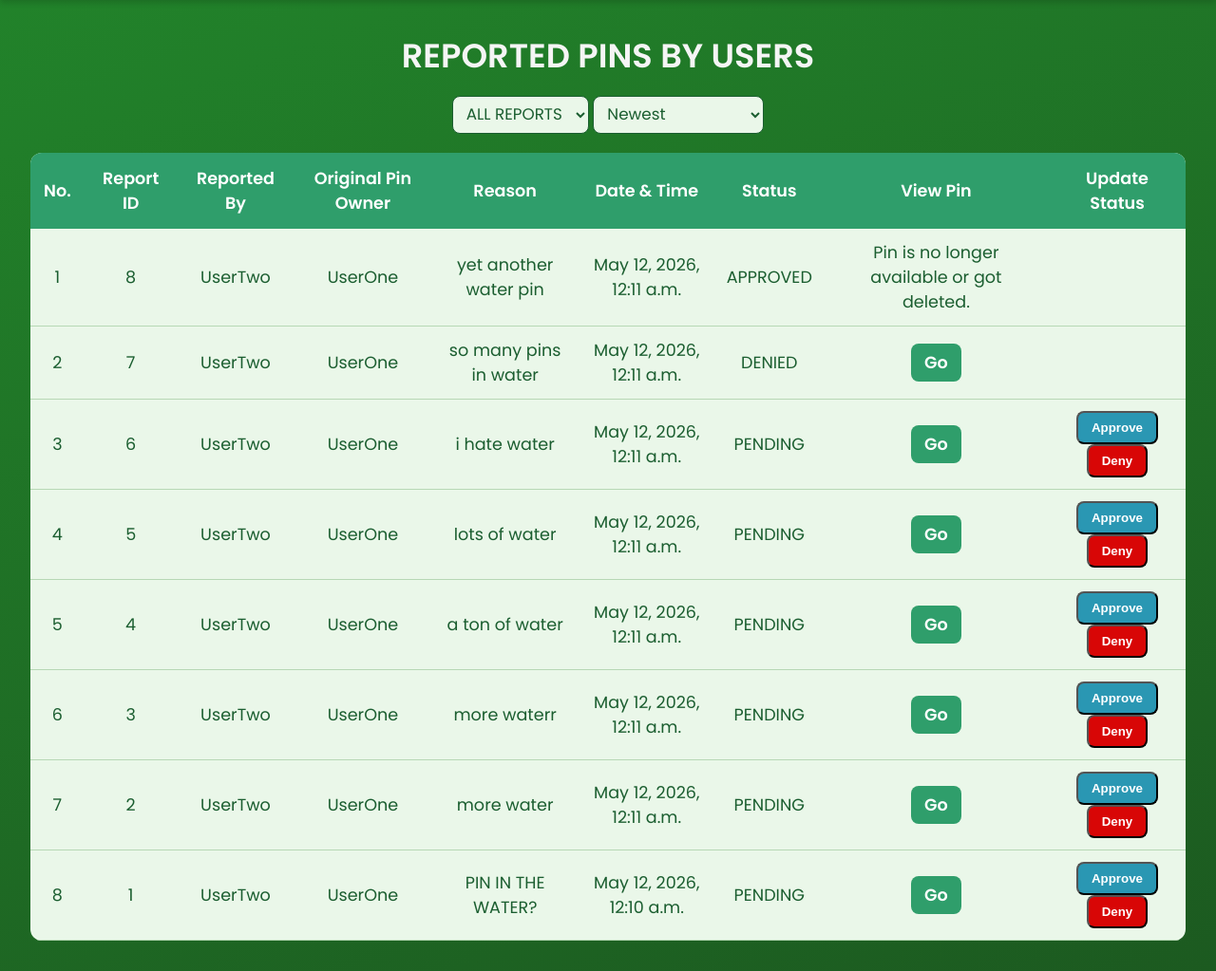
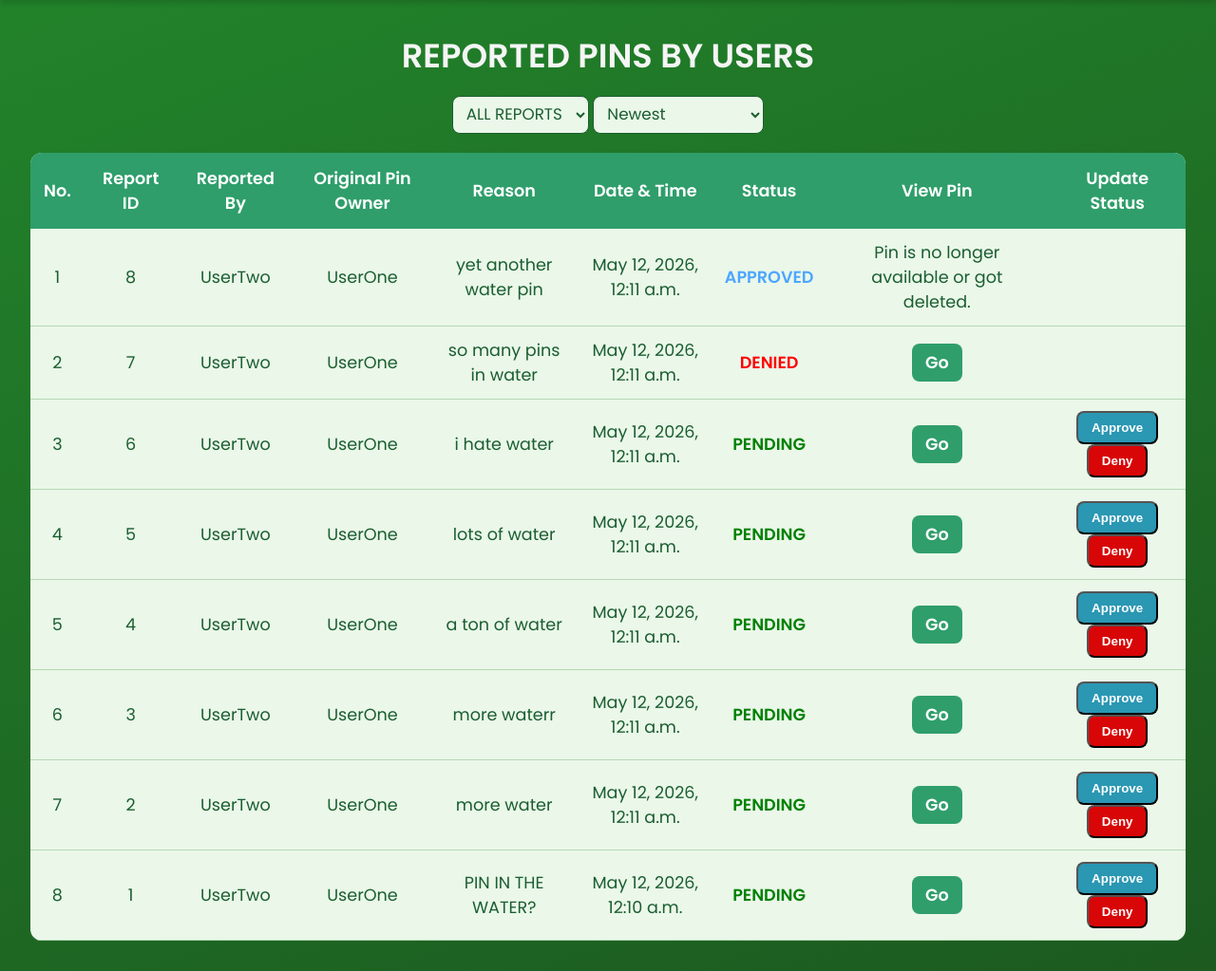
Before and after one commit to Yumiesthetic/Herbalyfe, a Django app: page /reports/ in a window 1280 px wide. Shown: the part 131-1154 px from the top of the page at 95% size. Run offline with Django 5.2, Linux system fonts and the light colour scheme; a user stored in the database is signed in; data comes from the database, SQL or seed files in the repository.

Commit message:
UpdatedReport List Page and CSS Updates for colored STATUS Indicators

```diff
--- a/Herbalyfe/app_reports/templates/reports/report_list.html
+++ b/Herbalyfe/app_reports/templates/reports/report_list.html
@@ -100,7 +100,19 @@ Reported Pins
 
                 <td>{{ report.created_at }}</td>
 
-                <td>{{ report.status }}</td>
+                <td>
+                    <span class="
+                        {% if report.status == 'PENDING' %}
+                            status-pending
+                        {% elif report.status == 'APPROVED' %}
+                            status-approved
+                        {% elif report.status == 'DENIED' %}
+                            status-denied
+                        {% endif %}
+                    ">
+                        {{ report.status }}
+                    </span>
+                </td>
 
                 <td>
                     {% if report.reported_pin %}
--- a/Herbalyfe/static/css/styles.css
+++ b/Herbalyfe/static/css/styles.css
@@ -866,3 +866,18 @@ a:hover {
     background-color: #a51818;
     cursor: pointer;
 }
+
+.status-pending {
+    color: green;
+    font-weight: bold;
+}
+
+.status-approved {
+    color: #4da6ff;
+    font-weight: bold;
+}
+
+.status-denied {
+    color: red;
+    font-weight: bold;
+}
```
